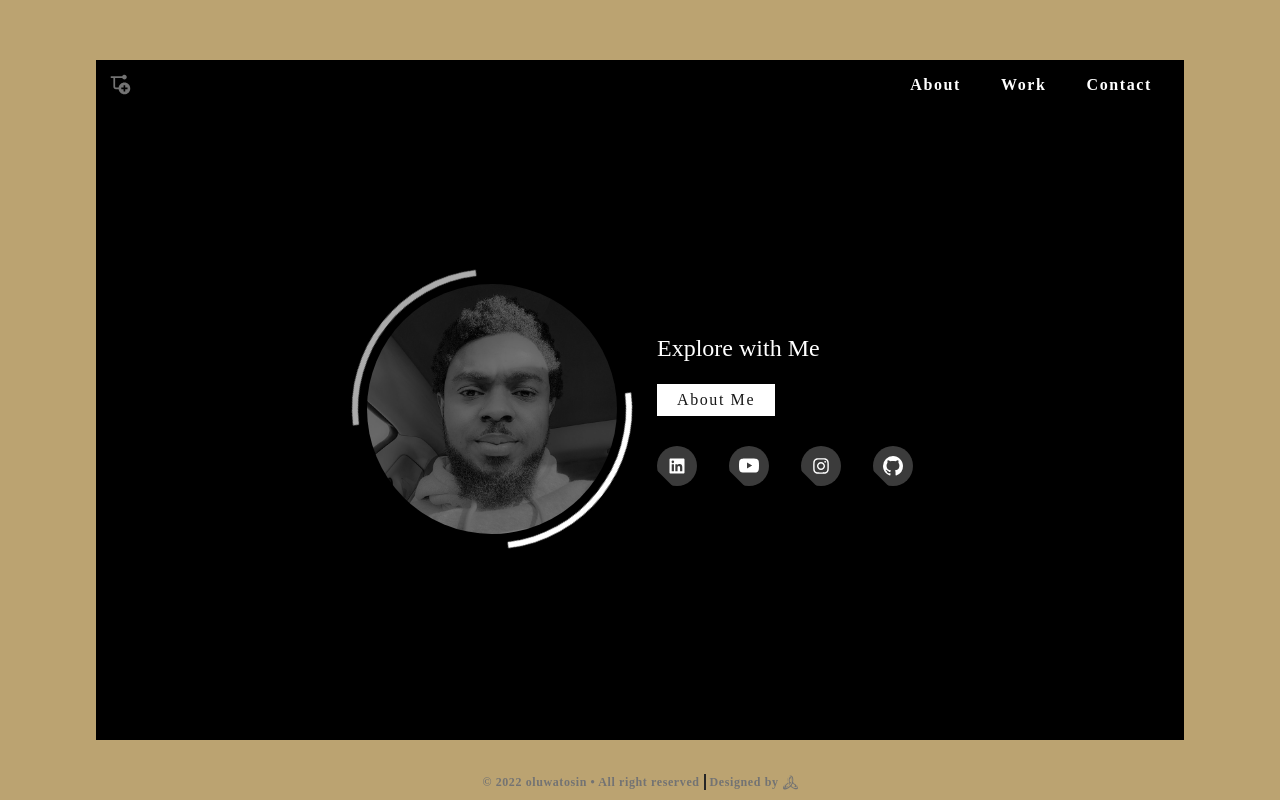
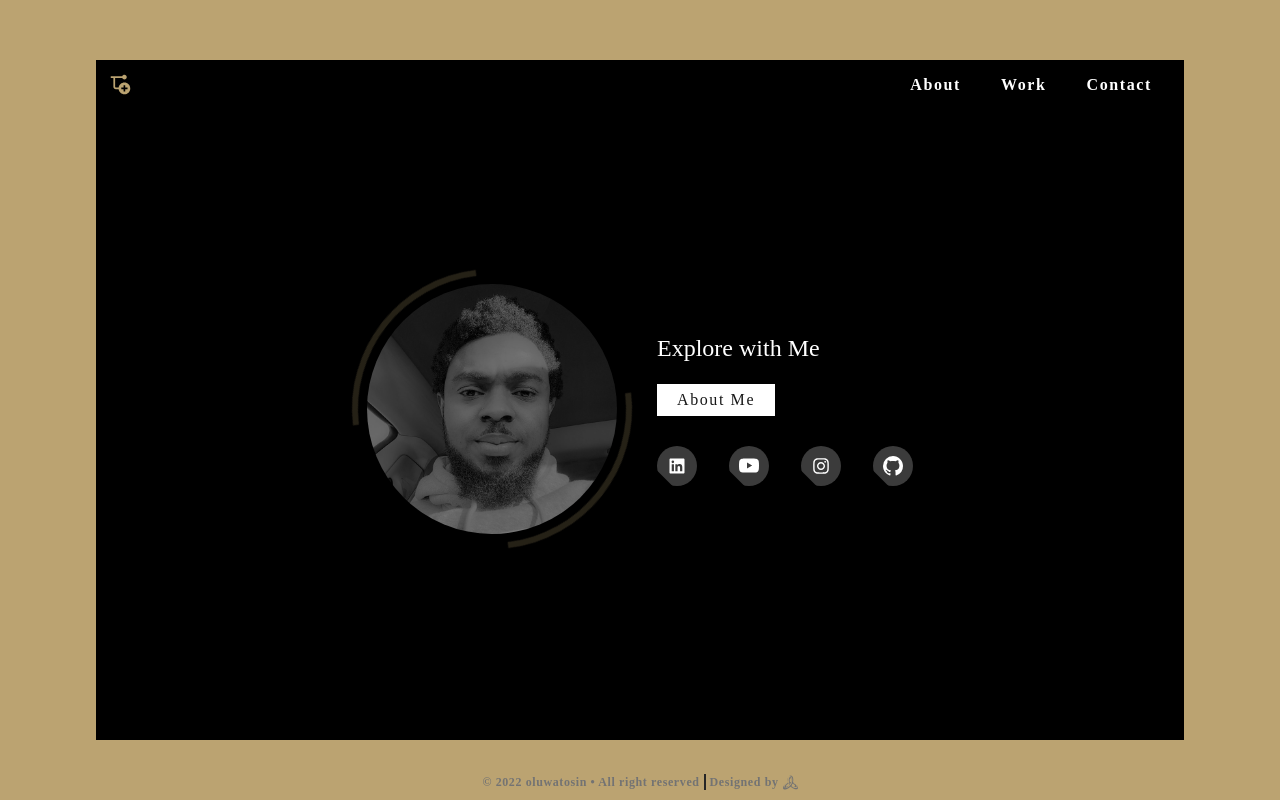
Before and after one commit to isijolatosin/2022profile, a React (Create React App) app: page / in a window 1280 px wide. Built offline with nearby package versions, Linux system fonts and the light colour scheme; what tailwindcss-children would draw is missing.

Commit message:
second commit

```diff
--- a/src/App.css
+++ b/src/App.css
@@ -81,11 +81,12 @@
 	bottom: -15px;
 	/* inset: -15px; */
 	border: 6px solid transparent;
-	border-top-color: #fff;
-	border-bottom-color: #ababab;
+	border-top-color: #bba371;
+	border-bottom-color: #bba371;
 	border-radius: 50%;
 	z-index: 1;
 	animation: spin 10s linear infinite;
+	opacity: 0.2;
 }
 @keyframes spin {
 	to {
@@ -197,7 +198,7 @@
 	width: 60px;
 	padding: 0 30px;
 	border-radius: 10px;
-	color: #f7f7f7f7;
+	color: #bba371;
 	background: #0e0b13;
 }
 .text {
@@ -240,7 +241,7 @@
 	width: 100%;
 	margin: 0;
 	padding: 24px 0;
-	background: #1f1b25;
+	background: #18151d;
 	border-radius: 0 0 10px 10px;
 	transform: translateY(-100%);
 	list-style: none;
@@ -266,7 +267,7 @@
 	padding: 20px;
 	border-radius: 8px;
 	font-size: 17px;
-	color: #f7f7f7f7;
+	color: #bba371;
 	cursor: pointer;
 	transition: all 0.25s;
 }
--- a/src/components/Navigation/Nav.js
+++ b/src/components/Navigation/Nav.js
@@ -26,7 +26,7 @@ function Nav() {
 
 	return (
 		<div className="tw-flex tw-flex-row tw-justify-between tw-items-center tw-m-3">
-			<Link to="/" className="tw-text-neutral-500">
+			<Link to="/" className="tw-text-[#bba371]">
 				<AiOutlineSisternode size={25} />
 			</Link>
 			<div className="tw-text-white md:tw-flex tw-hidden">
```
